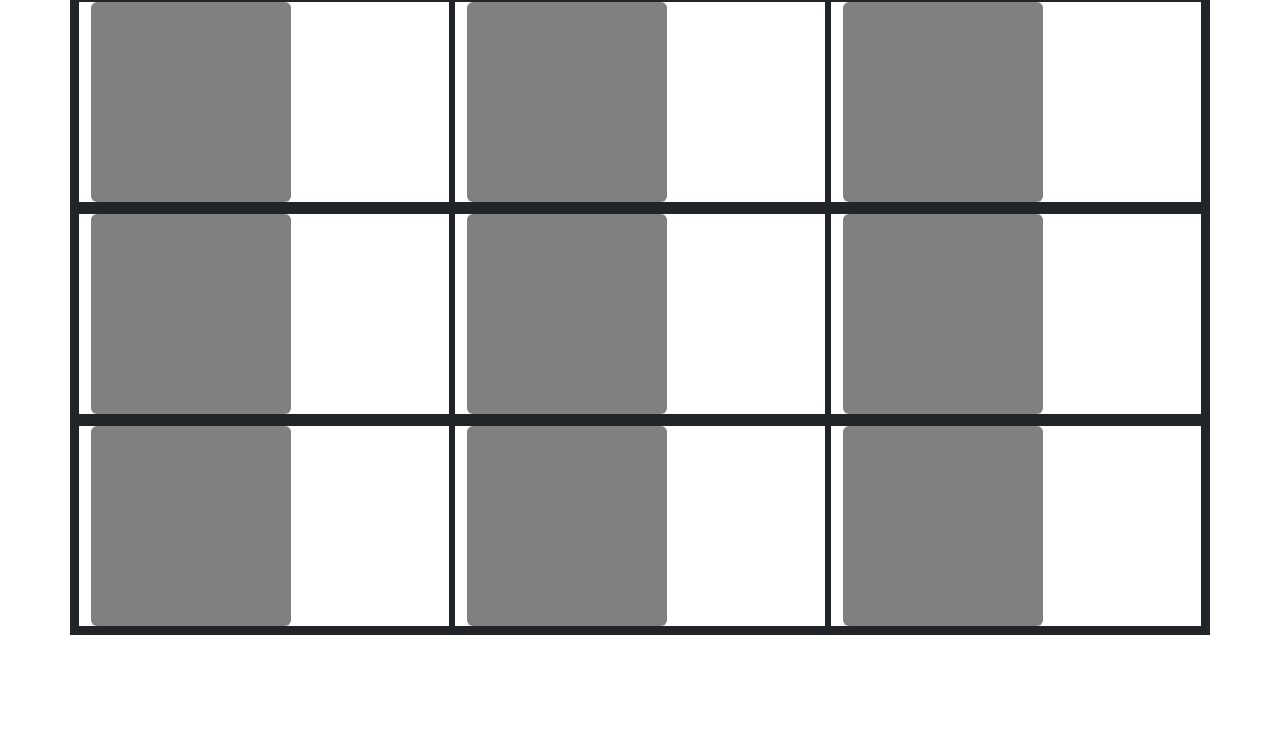
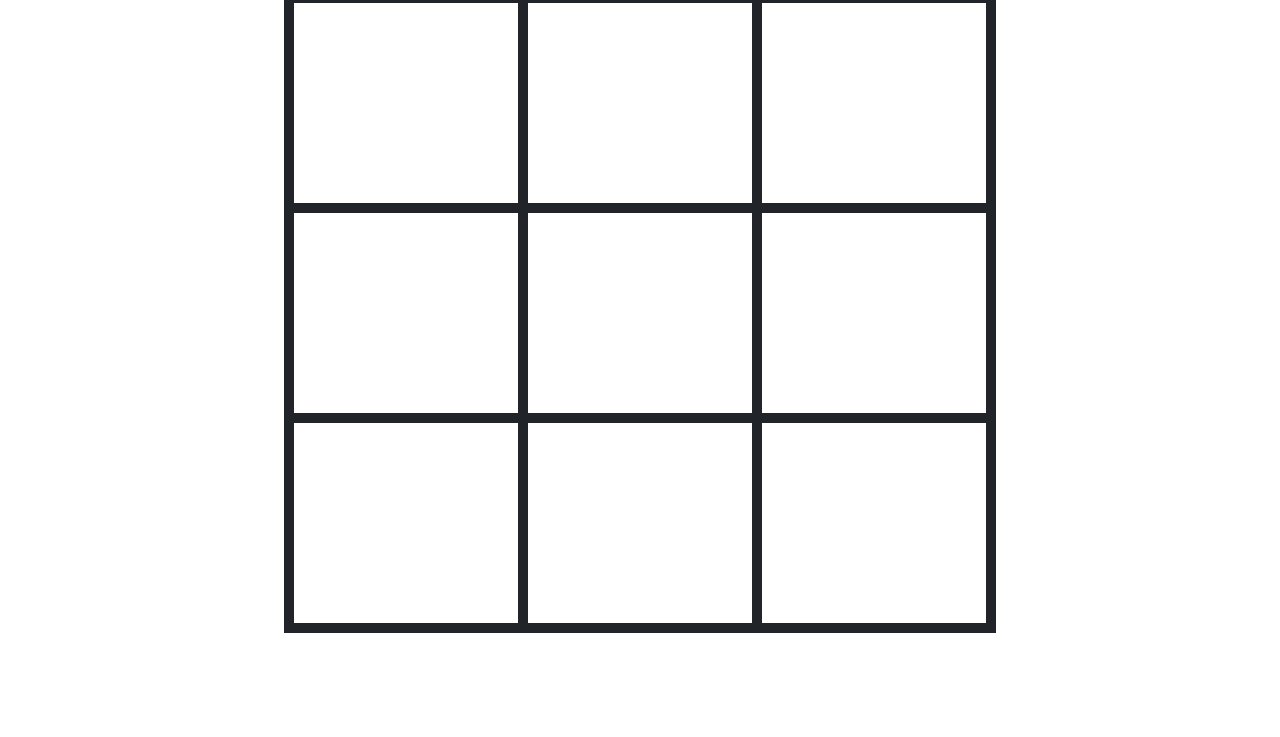
Before and after one commit to LeviJM/Week11, a website: page index.html in a window 1280 px wide. Shown: the part 63-800 px from the top of the page. Drawn offline with nearby package versions, Linux system fonts and the light colour scheme.

Commit message:
second commit -- Working grid, squares disable after use.

```diff
--- a/index.html
+++ b/index.html
@@ -11,10 +11,12 @@
 </head>
 <body>
     <center><h1 id="pTurn">P1 TURN!</h1></center>
-    <div class="container ticTac">
+
+    <center>
+        <div class="container ticTac">
         <div class="row A">
             <div class="col one">
-                <Button class="btn toe"></Button>
+                <Button class="btn"></Button>
             </div>
             <div class="col two">
                 <Button class="btn toe"></Button>
@@ -46,6 +48,7 @@
             </div>
         </div>
     </div>
+    </center>
 </body>
 <script src="node_modules/jquery/dist/jquery.js"></script>
 <script src="index.js"></script>
--- a/index.js
+++ b/index.js
@@ -1,20 +1,20 @@
 const buttons = document.querySelectorAll('.btn');
-const playerTurn = document.getElementById('pTurn')
-var pOneTurn = true
+const playerTurn = document.getElementById('pTurn');
+var pOneTurn = true;
 
 buttons.forEach(button => {
     button.addEventListener('click', () => {
         if(pOneTurn == true){
             button.style.backgroundColor = 'red';
             pOneTurn = false;
-            playerTurn.textContent = 'P2 TURN!'
-            playerTurn.style.color = 'blue'
+            playerTurn.textContent = 'P2 TURN!';
+            playerTurn.style.color = 'blue';
         } else {
             button.style.backgroundColor = 'blue';
             pOneTurn = true;
-            playerTurn.textContent = 'P1 TURN!'
-            playerTurn.style.color = 'red'
+            playerTurn.textContent = 'P1 TURN!';
+            playerTurn.style.color = 'red';
     }
-      console.log(pOneTurn)
+      button.disabled = true;
     });
 });
--- a/stylesheets.css
+++ b/stylesheets.css
@@ -1,18 +1,60 @@
-.ticTac {
+
+.container .ticTac {
     border-style: solid;
+    width: fit-content;
 }
 
 .row {
-    border-style: solid;
+    width: fit-content;
 }
+
 .col {
     border-style: solid;
+    border-width: 5px;
 }
+
+.A .one {
+    border-top-width: 10px;
+    border-left-width: 10px;
+}
+
+.B .one {
+    border-left-width: 10px;
+}
+
+.C .one {
+    border-bottom-width: 10px;
+    border-left-width: 10px;
+}
+
+
+.A .two {
+    border-top-width: 10px;
+}
+
+.C .two {
+    border-bottom-width: 10px;
+}
+
+.A .three {
+    border-top-width: 10px;
+    border-right-width: 10px;
+}
+
+.B .three {
+    border-right-width: 10px;
+}
+
+.C .three {
+    border-bottom-width: 10px;
+    border-right-width: 10px;
+}
+
 
 .col .btn {
     width: 200px;
     height: 200px;
-    background-color: grey;
+    background-color:white;
 }
 
 #pTurn {
```
Also changed, not shown: README.txt.
